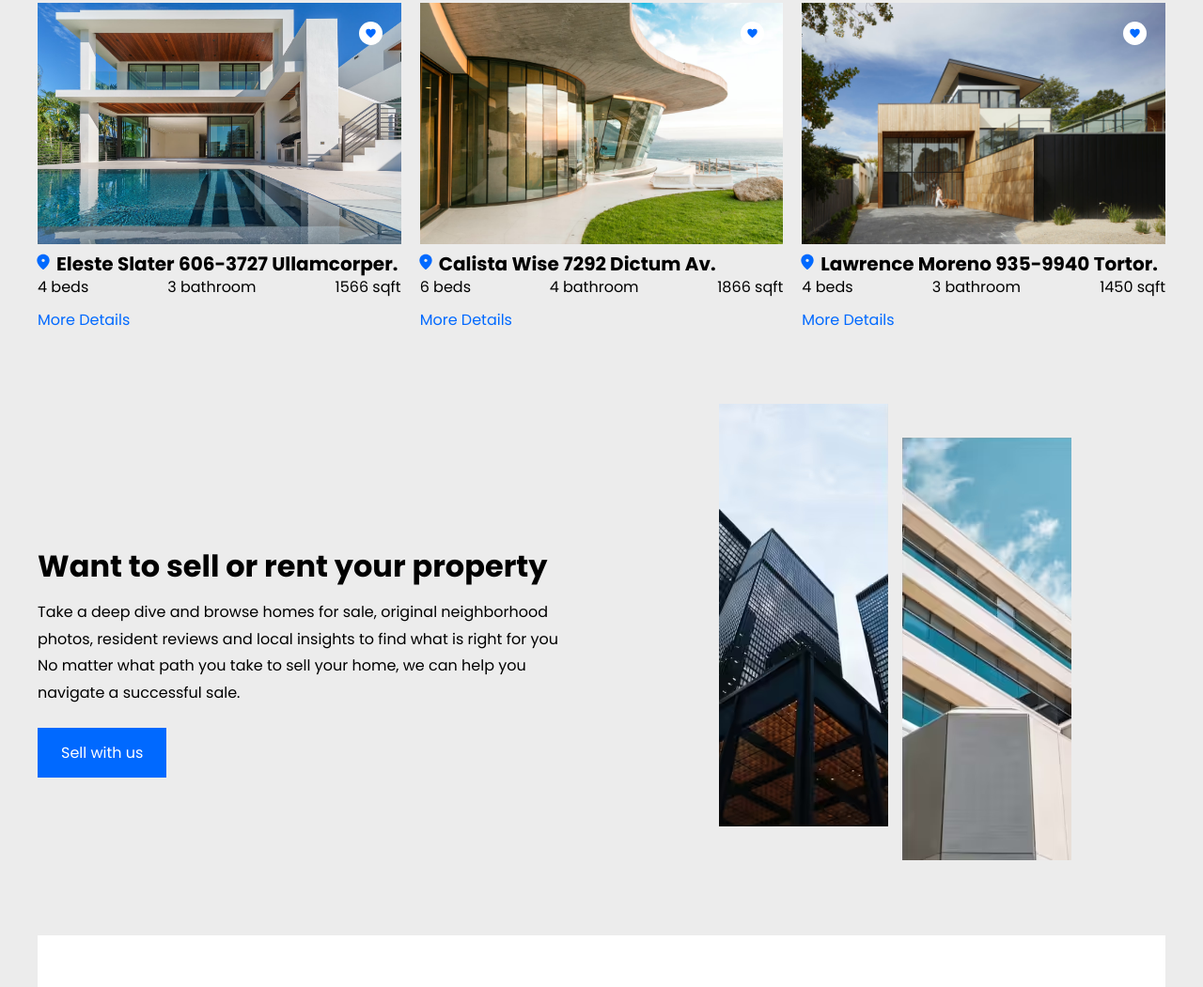
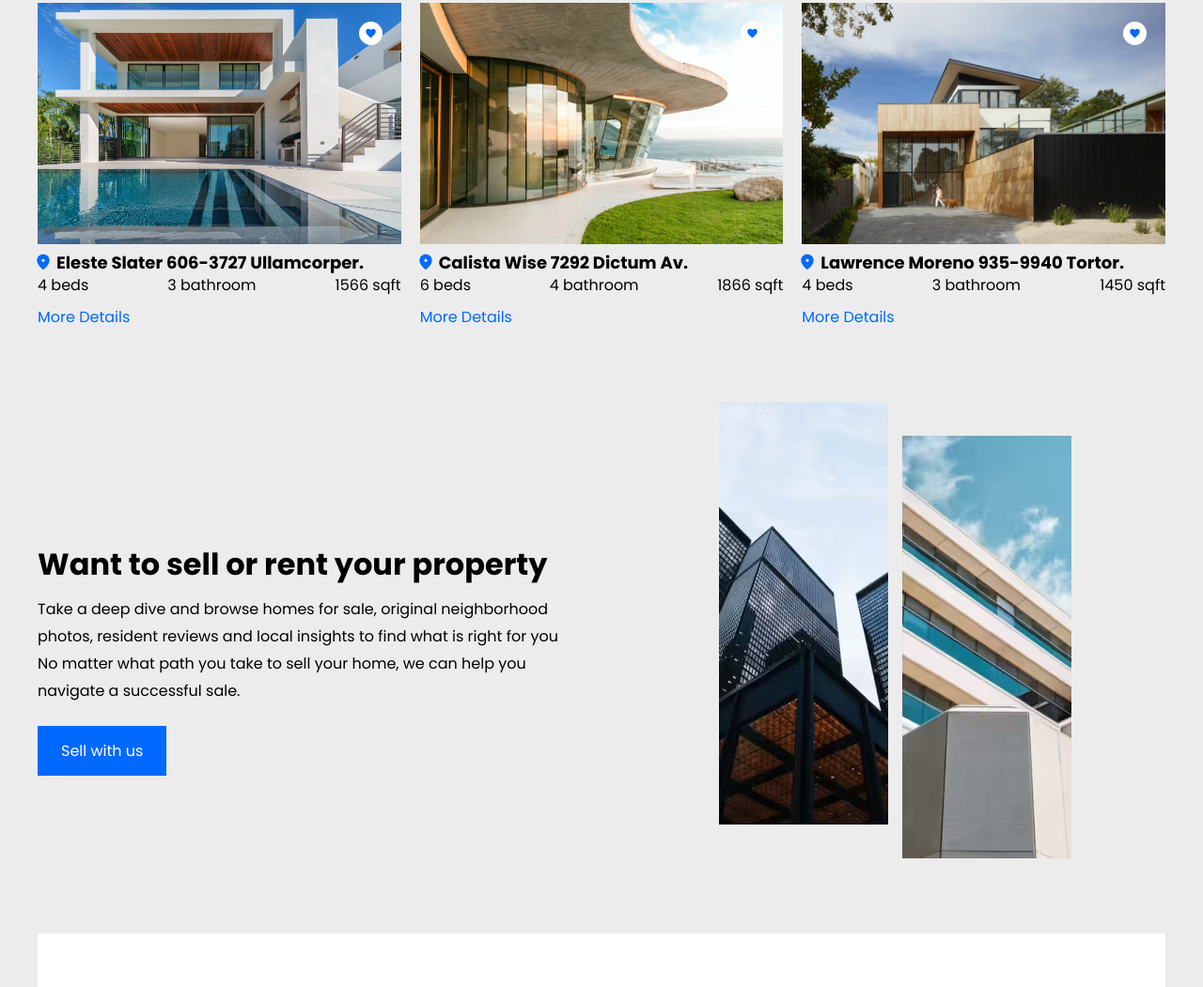
Before and after one commit to PedroSilva2612/New-Real-State, a website: page index.html in a window 1280 px wide. Shown: the part 2043-3094 px from the top of the page at 94% size. Drawn offline with nearby package versions, Linux system fonts and the light colour scheme.

Commit message:
fixing input

```diff
--- a/src/scss/ui/footer/_footer.scss
+++ b/src/scss/ui/footer/_footer.scss
@@ -51,6 +51,7 @@
         border-style: none;
         margin: 0 auto;
         overflow: hidden;
+        width: 280px;
 
         @include m.tablet {
             display: inline-block;
--- a/src/scss/ui/section3/_section3.scss
+++ b/src/scss/ui/section3/_section3.scss
@@ -83,7 +83,7 @@
     }
 
     &__subtitles{
-        font-size: 2rem;
+        font-size: 1.8rem;
         margin-top: 1rem;
         margin-bottom: .2rem;
         position: relative;
```
Also changed, not shown: build/css/app.css, 1 other file.
